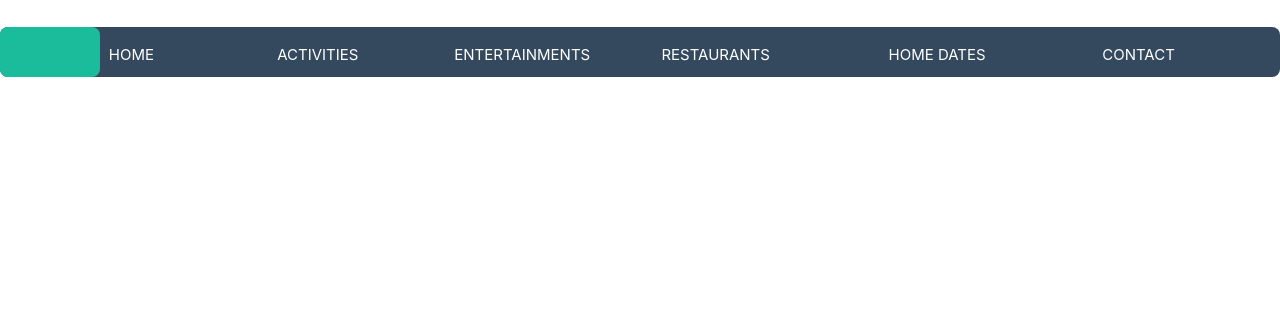
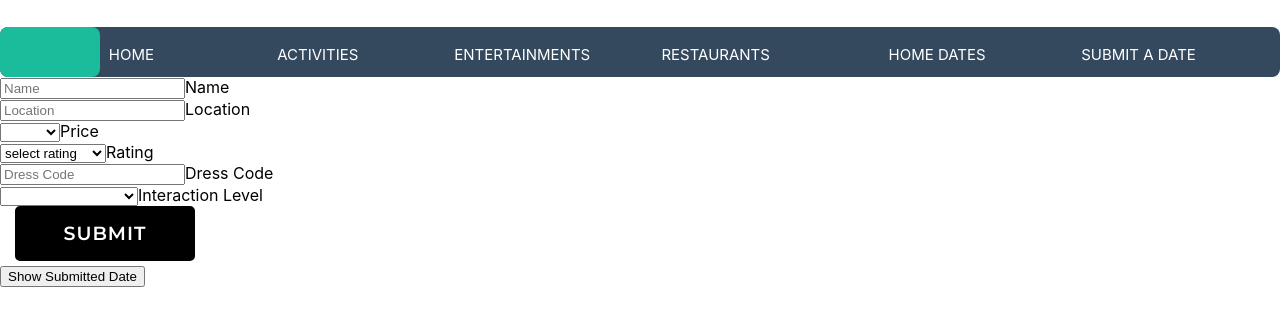
Before and after one commit to LudwigsonM/project-planned-date-frontend, a React (Create React App) app: page /submitadate in a window 1280 px wide. Shown: the top 326 px of the page. Built offline with nearby package versions, Linux system fonts and the light colour scheme.

Commit message:
finalized the submit form

```diff
--- a/src/App.js
+++ b/src/App.js
@@ -1,10 +1,12 @@
 import './App.css';
+import EntertainmentsList from './components/EntertainmentsPage/EntertainmentsList';
+import RetrieveDateForm from './components/SubmitDatePage/RetrieveDateForm';
+import RestaurantsList from './components/RestaurantsPage/RestaurantsList';
+import ActivitiesList from './components/ActivitiesPage/ActivitiesList';
+import SubmitDateForm from './components/SubmitDatePage/SubmitDateForm';
+import HomeDatesList from './components/HomeDates/HomeDatesList';
+import HomePage from './components/MainPage/HomePage';
 import NaviBar from './components/common/NaviBar';
-import HomePage from './components/MainPage/HomePage';
-import ActivitiesList from './components/ActivitiesPage/ActivitiesList';
-import EntertainmentsList from './components/EntertainmentsPage/EntertainmentsList';
-import RestaurantsList from './components/RestaurantsPage/RestaurantsList';
-import HomeDatesList from './components/HomeDates/HomeDatesList';
 import Footer from './components/common/Footer';
 
 import { BrowserRouter, Routes, Route } from 'react-router-dom'
@@ -14,18 +16,19 @@ function App() {
     <>
       <BrowserRouter>
         <NaviBar />
-        <Routes>
+        <Routes >
           <Route path="/" element={< HomePage />} />
           <Route path="/activities" element={<ActivitiesList />} />
           <Route path="/entertainments" element={<EntertainmentsList />} />
           <Route path="/restaurants" element={<RestaurantsList />} />
           <Route path="/homedates" element={<HomeDatesList />} />
-        </Routes>
+          <Route path="/submitadate" element={<SubmitDateForm />} />
+          <Route path="/viewdates" element={<RetrieveDateForm />} />
+        </Routes >
         <Footer />
       </BrowserRouter>
     </>
   );
 }
 
-{/* <Route path="/submitadate" element={<SubmitADate />} /> */ }
 export default App;
--- a/src/Styling/activities.css
+++ b/src/Styling/activities.css
@@ -1,3 +1,7 @@
 h2 {
   border-color: deeppink;
 }
+
+.activity {
+  border-color: chartreuse;
+}
--- a/src/Styling/hero.css
+++ b/src/Styling/hero.css
@@ -1,6 +1,6 @@
 h1 {
   text-align: center;
-  font-size: 50px;
+  font-size: 80px;
   border: solid black;
   padding: 70px;
   font-family: cursive;
--- /dev/null
+++ b/src/Styling/submitDateForm.css
@@ -0,0 +1,46 @@
+@import url("https://fonts.googleapis.com/css?family=Montserrat:600&display=swap");
+
+.dateform {
+  border-color: orange;
+}
+span {
+  position: relative;
+  display: inline-flex;
+  width: 180px;
+  height: 55px;
+  margin: 0 15px;
+  perspective: 1000px;
+}
+span a {
+  font-size: 19px;
+  letter-spacing: 1px;
+  transform-style: preserve-3d;
+  transform: translateZ(-25px);
+  transition: transform 0.25s;
+  font-family: "Montserrat", sans-serif;
+}
+span a:before,
+span a:after {
+  position: absolute;
+  content: "SUBMIT";
+  height: 55px;
+  width: 180px;
+  display: flex;
+  align-items: center;
+  justify-content: center;
+  border: 5px solid black;
+  box-sizing: border-box;
+  border-radius: 5px;
+}
+span a:before {
+  color: #fff;
+  background: #000;
+  transform: rotateY(0deg) translateZ(25px);
+}
+span a:after {
+  color: #000;
+  transform: rotateX(90deg) translateZ(25px);
+}
+span a:hover {
+  transform: translateZ(-25px) rotateX(-90deg);
+}
--- a/src/components/ActivitiesPage/ActivitiesCard.jsx
+++ b/src/components/ActivitiesPage/ActivitiesCard.jsx
@@ -6,11 +6,12 @@ export default function ActivitiesCard({ activities }) {
     <Container>
       <Row>
         <Col>
-          <Card style={{ width: "18rem" }}>
+          <Card className="activity" style={{ width: "18rem" }}>
             <Card.Img variant="top" />
             <Card.Body>
               <Card.Title>{activities.name}</Card.Title>
               <Card.Text>{activities.location}</Card.Text>
+              <Card.Text>{activities.rating}</Card.Text>
               <Card.Text>{activities.dressCode}</Card.Text>
               <Card.Text>{activities.interactionLevel}</Card.Text>
               <Card.Text>{activities.price}</Card.Text>
--- a/src/components/HomeDates/HomeDatesCard.jsx
+++ b/src/components/HomeDates/HomeDatesCard.jsx
@@ -11,6 +11,7 @@ export default function HomeDatesCard({ homedates }) {
             <Card.Body>
               <Card.Title>{homedates.name}</Card.Title>
               <Card.Text>{homedates.location}</Card.Text>
+              <Card.Text>{homedates.rating}</Card.Text>
               <Card.Text>{homedates.dressCode}</Card.Text>
               <Card.Text>{homedates.interactionLevel}</Card.Text>
               <Card.Text>{homedates.price}</Card.Text>
--- /dev/null
+++ b/src/components/SubmitDatePage/RetrieveDateForm.jsx
@@ -0,0 +1,37 @@
+import React from "react";
+import { useEffect, useState } from "react";
+import { Col } from "react-bootstrap";
+import RetrieveDateFormCard from "./RetrieveDateFormCard";
+
+export default function RetrieveDateForm() {
+  const [retrieveDate, setRetrieveDate] = useState();
+  useEffect(() => {
+    fetch("https://project-planned-date-backend.web.app/submitadate")
+      .then((response) => response.json())
+      .then((data) => setRetrieveDate(data))
+      .catch(console.error);
+  }, []);
+
+  return (
+    <>
+      <section>
+        <div>
+          <h2> Previously Submitted Dates Carousel </h2>
+          <Col>
+            {!retrieveDate ? (
+              <h2>Loading...</h2>
+            ) : (
+              retrieveDate?.map((retrieveDate) => {
+                return (
+                  <div key={retrieveDate._id}>
+                    <RetrieveDateFormCard retrieveDate={retrieveDate} />
+                  </div>
+                );
+              })
+            )}
+          </Col>
+        </div>
+      </section>
+    </>
+  );
+}
--- /dev/null
+++ b/src/components/SubmitDatePage/RetrieveDateFormCard.jsx
@@ -0,0 +1,23 @@
+import React from "react";
+import { Card, Col, Container, Row } from "react-bootstrap";
+
+export default function RetrieveDateFormCard({ retrieveDate }) {
+  return (
+    <Container>
+      <Row>
+        <Col>
+          <Card style={{ width: "18rem" }}>
+            <Card.Img variant="top" />
+            <Card.Body>
+              <Card.Title>{retrieveDate.name}</Card.Title>
+              <Card.Text>{retrieveDate.location}</Card.Text>
+              <Card.Text>{retrieveDate.dressCode}</Card.Text>
+              <Card.Text>{retrieveDate.interactionLevel}</Card.Text>
+              <Card.Text>{retrieveDate.price}</Card.Text>
+            </Card.Body>
+          </Card>
+        </Col>
+      </Row>
+    </Container>
+  );
+}
--- a/src/components/SubmitDatePage/SubmitDateForm.jsx
+++ b/src/components/SubmitDatePage/SubmitDateForm.jsx
@@ -0,0 +1,138 @@
+import { useState } from "react";
+import { useNavigate } from "react-router-dom";
+import { FloatingLabel, Form, Button } from "react-bootstrap";
+import "../../Styling/submitDateForm.css";
+
+export default function SubmitDateForm() {
+  let navigate = useNavigate();
+
+  const [newSubmitDate, setSubmitDate] = useState({
+    name: "",
+    location: "",
+    price: "",
+    rating: "",
+    dressCode: "",
+    interactionLevel: "",
+    image: "",
+  });
+
+  const [error, setError] = useState("");
+
+  const handleSubmit = (e) => {
+    e.preventDefault();
+    fetch("https://project-planned-date-backend.web.app/submitadate", {
+      method: "POST",
+      headers: {
+        "Content-Type": "application/json",
+      },
+      body: JSON.stringify(newSubmitDate),
+    })
+      .then(() => navigate("/submitadate"))
+      .catch(setError);
+  };
+
+  const handleChange = (e) => {
+    const newValue = e.target.value;
+    setSubmitDate({
+      ...newSubmitDate,
+      [e.target.name]: newValue,
+    });
+  };
+
+  return (
+    <>
+      <section className="dateform">
+        <FloatingLabel controlId="floatingInput" label="Name" className="mb-3">
+          <Form.Control
+            type="text"
+            placeholder="Name"
+            defaultValue={newSubmitDate.name}
+            onChange={handleChange}
+            required={true}
+            name="name"
+          />
+        </FloatingLabel>
+
+        <FloatingLabel controlId="floatingLocation" label="Location">
+          <Form.Control
+            type="input"
+            placeholder="Location"
+            defaultValue={newSubmitDate.location}
+            onChange={handleChange}
+            required="true"
+            name="location"
+          />
+        </FloatingLabel>
+
+        <FloatingLabel controlId="floatingPrice" label="Price">
+          <Form.Select
+            type="input"
+            placeholder="$"
+            defaultValue={newSubmitDate.price}
+            onChange={handleChange}
+            required="true"
+            name="price"
+          >
+            <option></option>
+            <option defaultValue="$">$</option>
+            <option defaultValue="$$">$$</option>
+            <option defaultValue="$$$">$$$</option>
+            <option defaultValue="$$$$">$$$$</option>
+            <option defaultValue="$$$$$">$$$$$</option>
+          </Form.Select>
+        </FloatingLabel>
+
+        <FloatingLabel controlId="floatingRating" label="Rating">
+          <Form.Select type="Rating" placeholder="⭐️" name="rating">
+            <option>select rating</option>
+            <option defaultValue="1">⭐️</option>
+            <option defaultValue="2">⭐️⭐️</option>
+            <option defaultValue="3">⭐️⭐️⭐️</option>
+            <option defaultValue="4">⭐️⭐️⭐️⭐️</option>
+            <option defaultValue="5">⭐️⭐️⭐️⭐️⭐️</option>
+            onChange={handleChange}
+            required="true"
+          </Form.Select>
+        </FloatingLabel>
+
+        <FloatingLabel controlId="floatingDressCode" label="Dress Code">
+          <Form.Control
+            type="DressCode"
+            placeholder="Dress Code"
+            defaultValue={newSubmitDate.dressCode}
+            onChange={handleChange}
+            required="true"
+            name="dressCode"
+          />
+        </FloatingLabel>
+
+        <FloatingLabel
+          controlId="floatingInteractionLevel"
+          label="Interaction Level"
+        >
+          <Form.Select
+            type="Interaction Level"
+            placeholder="Interaction Level"
+            name="interactionLevel"
+          >
+            <option></option>
+            <option defaultValue="1">Low Interaction</option>
+            <option defaultValue="2">Average Interaction</option>
+            <option defaultValue="3">High Interaction</option>
+            onChange={handleChange}
+            require
+          </Form.Select>
+        </FloatingLabel>
+
+        <body>
+          <span>
+            <a href="#" onClick={handleSubmit}></a>
+          </span>
+        </body>
+      </section>
+      <Button variant="primary" onClick={() => navigate(`/viewdates`)}>
+        Show Submitted Date
+      </Button>
+    </>
+  );
+}
--- a/src/components/common/NaviBar.jsx
+++ b/src/components/common/NaviBar.jsx
@@ -21,7 +21,7 @@ export default function NaviBar() {
         <a className="nav-homedates" href="/homedates">
           Home Dates
         </a>
-        <a href="#">Contact</a>
+        <a href="/submitadate">Submit A Date</a>
         <div className="animation start-home"></div>
       </nav>
     </>
```
